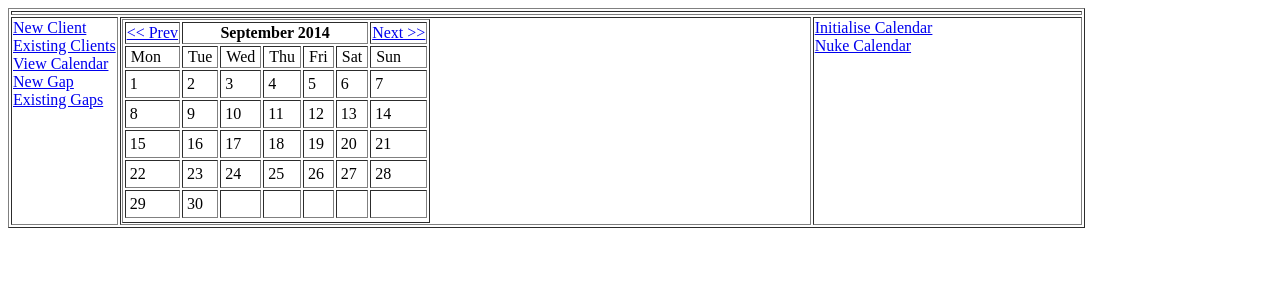
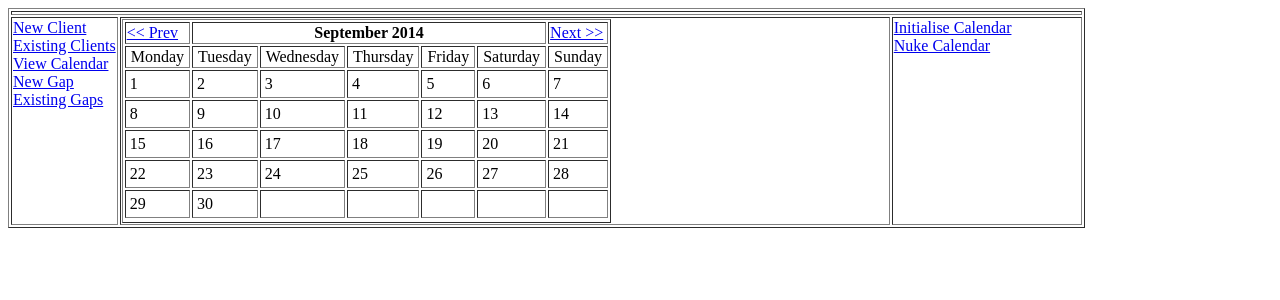
Before and after one commit to dwagon/Scheduler, a Django app: page /client/month in a window 1280 px wide. Shown: the top 300 px of the page. Run offline with Django 3.2, Linux system fonts and the light colour scheme; data comes from the database, SQL or seed files in the repository; data that the repository does not hold is empty; parts of the project's set-up code (start-up, migrations or seed data) failed here and were passed over.

Commit message:
Use full day names

```diff
--- a/scheduler/client/templates/client/month.html
+++ b/scheduler/client/templates/client/month.html
@@ -6,13 +6,13 @@
 <td><a href= "{% url "displayYearMonthPage" year month "next" %}">Next &gt;&gt;</a></td>
 </tr>
 <tr>
-<td class="empty">&nbsp;Mon&nbsp;</td>
-<td class="empty">&nbsp;Tue&nbsp;</td>
-<td class="empty">&nbsp;Wed&nbsp;</td>
-<td class="empty">&nbsp;Thu&nbsp;</td>
-<td class="empty">&nbsp;Fri&nbsp;</td>
-<td class="empty">&nbsp;Sat&nbsp;</td>
-<td class="empty">&nbsp;Sun&nbsp;</td>
+<td class="empty">&nbsp;Monday&nbsp;</td>
+<td class="empty">&nbsp;Tuesday&nbsp;</td>
+<td class="empty">&nbsp;Wednesday&nbsp;</td>
+<td class="empty">&nbsp;Thursday&nbsp;</td>
+<td class="empty">&nbsp;Friday&nbsp;</td>
+<td class="empty">&nbsp;Saturday&nbsp;</td>
+<td class="empty">&nbsp;Sunday&nbsp;</td>
 </tr>
 
 {% for week in month_days %}
```
